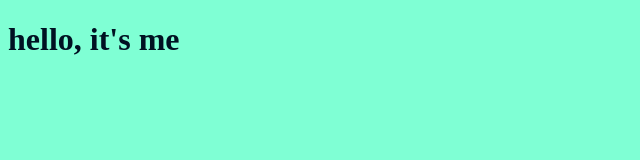
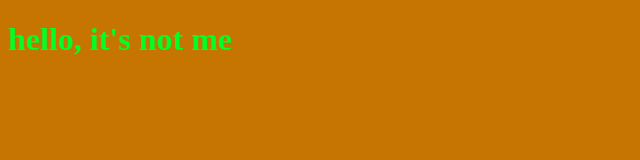
Before and after one commit to lboghdadyy/my-projet, a plain HTML site: page index.html in a window 1280 px wide. Shown: the whole page, without its empty margins (0-640 px from the left). Drawn offline with Linux system fonts and the light colour scheme.

Commit message:
changing title

```diff
--- a/index.html
+++ b/index.html
@@ -8,7 +8,7 @@
 </head>
 <body>
 
-    <h1>hello, it's me</h1>
+    <h1>hello, it's not me</h1>
     <script src="app.js"></script>
 </body>
 </html>
--- a/style.css
+++ b/style.css
@@ -1,6 +1,6 @@
 h1{
-    color: #012;
+    color: rgb(0, 255, 38);
 }
 body{
-    background-color: aquamarine;
+    background-color: rgb(199, 117, 2);
 }
```
